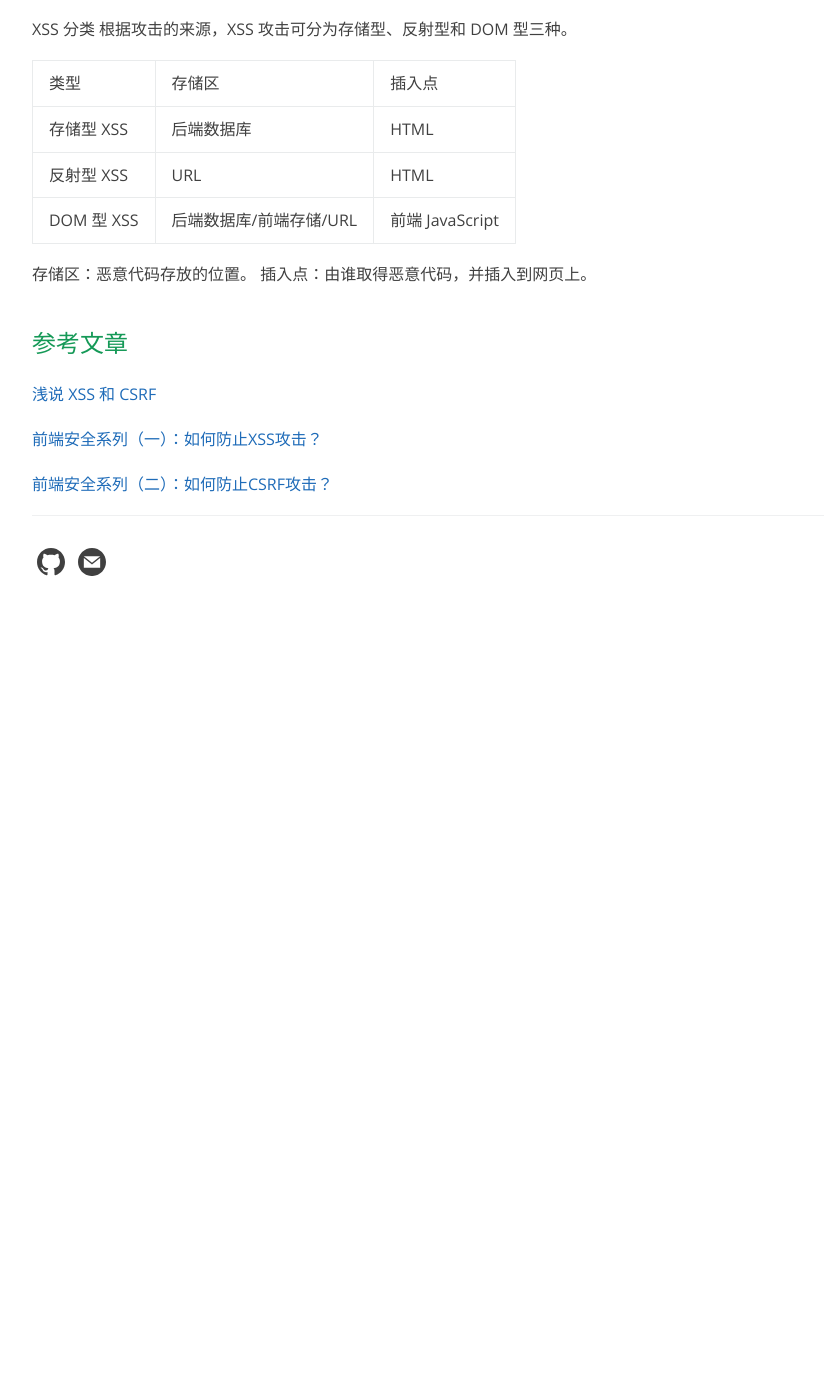
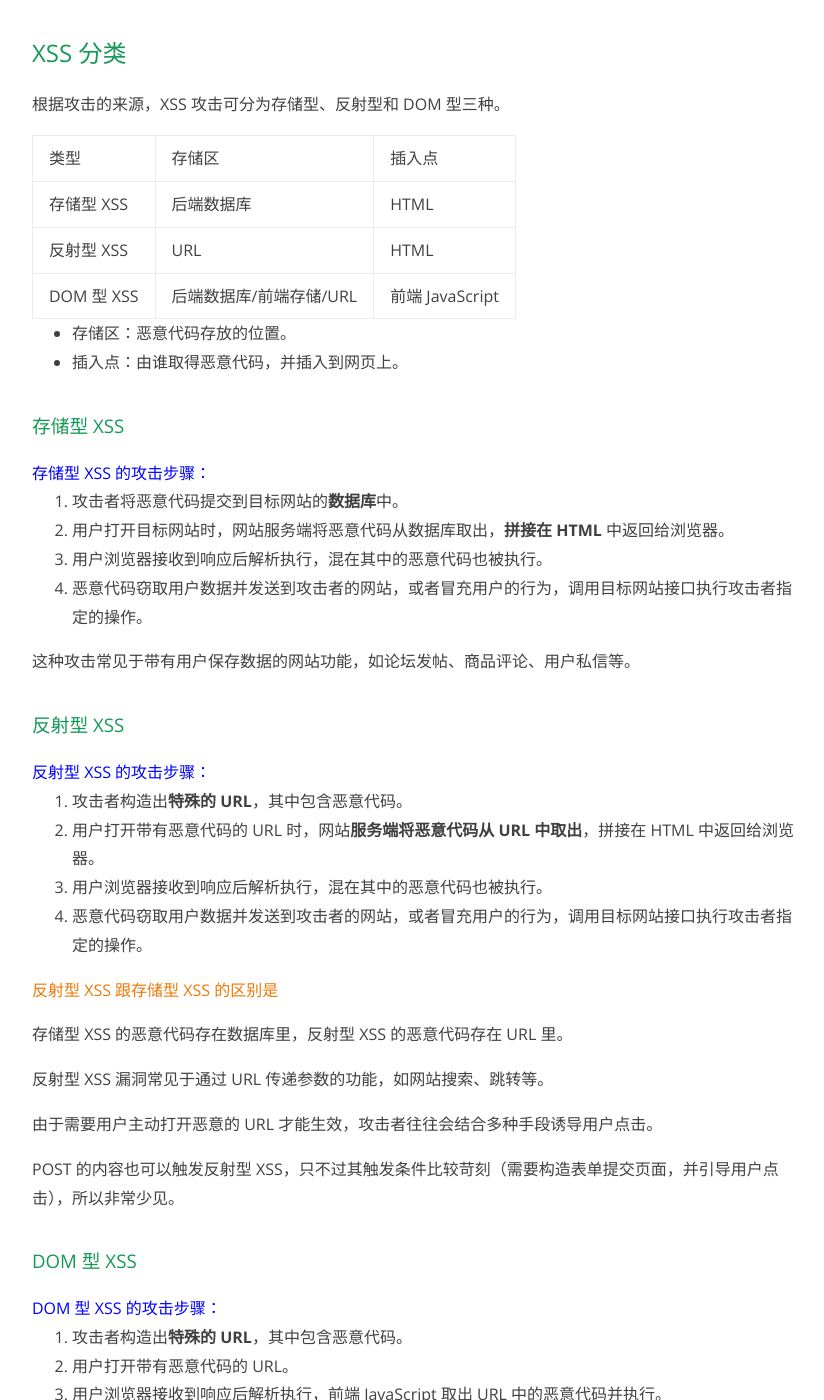
Before and after one commit to higwendolyn/Alias, a Jekyll site: the page built from _posts/2021-02-11-web_security.md, in a window 1280 px wide and 1400 px high, scrolled down 924 px. Shown: the whole window, without its empty margins (64-888 px from the left). Built offline with Jekyll 4.4.1, drawn with Linux system fonts in a browser that asks for light colours; before the commit the page ends 1554 px from its top, so only the background shows below that; some of the changed text lies outside the part shown.

Commit message:
xss攻击和预防

```diff
--- a/_posts/2021-02-11-web_security.md
+++ b/_posts/2021-02-11-web_security.md
@@ -26,7 +26,7 @@ Cross-Site Scripting（跨站脚本攻击）简称 XSS，是一种代码注入
 * Referer （可能来自不可信的来源）
 * Cookie （可能来自其他子域注入）
 
-XSS 分类
+## XSS 分类
 根据攻击的来源，XSS 攻击可分为存储型、反射型和 DOM 型三种。
 
 |类型|存储区|插入点|
@@ -34,8 +34,47 @@ XSS 分类
 |反射型 XSS|URL|HTML|
 |DOM 型 XSS|后端数据库/前端存储/URL|前端 JavaScript|
 
-存储区：恶意代码存放的位置。
-插入点：由谁取得恶意代码，并插入到网页上。
+* 存储区：恶意代码存放的位置。
+* 插入点：由谁取得恶意代码，并插入到网页上。
+
+### 存储型 XSS
+<font style="color: blue;">存储型 XSS 的攻击步骤：</font>
+
+1. 攻击者将恶意代码提交到目标网站的**数据库**中。
+2. 用户打开目标网站时，网站服务端将恶意代码从数据库取出，**拼接在 HTML** 中返回给浏览器。
+3. 用户浏览器接收到响应后解析执行，混在其中的恶意代码也被执行。
+4. 恶意代码窃取用户数据并发送到攻击者的网站，或者冒充用户的行为，调用目标网站接口执行攻击者指定的操作。
+
+这种攻击常见于带有用户保存数据的网站功能，如论坛发帖、商品评论、用户私信等。
+
+### 反射型 XSS
+<font style="color: blue;">反射型 XSS 的攻击步骤：</font>
+
+1. 攻击者构造出**特殊的 URL**，其中包含恶意代码。
+2. 用户打开带有恶意代码的 URL 时，网站**服务端将恶意代码从 URL 中取出**，拼接在 HTML 中返回给浏览器。
+3. 用户浏览器接收到响应后解析执行，混在其中的恶意代码也被执行。
+4. 恶意代码窃取用户数据并发送到攻击者的网站，或者冒充用户的行为，调用目标网站接口执行攻击者指定的操作。
+
+<font style="color: #ec7907;">反射型 XSS 跟存储型 XSS 的区别是</font>
+存储型 XSS 的恶意代码存在数据库里，反射型 XSS 的恶意代码存在 URL 里。
+
+反射型 XSS 漏洞常见于通过 URL 传递参数的功能，如网站搜索、跳转等。
+
+由于需要用户主动打开恶意的 URL 才能生效，攻击者往往会结合多种手段诱导用户点击。
+
+POST 的内容也可以触发反射型 XSS，只不过其触发条件比较苛刻（需要构造表单提交页面，并引导用户点击），所以非常少见。
+
+### DOM 型 XSS
+<font style="color: blue;">DOM 型 XSS 的攻击步骤：</font>
+
+1. 攻击者构造出**特殊的 URL**，其中包含恶意代码。
+2. 用户打开带有恶意代码的 URL。
+3. 用户浏览器接收到响应后解析执行，前端 JavaScript 取出 URL 中的恶意代码并执行。
+4. 恶意代码窃取用户数据并发送到攻击者的网站，或者冒充用户的行为，调用目标网站接口执行攻击者指定的操作。
+
+<font style="color: #ec7907;">DOM 型 XSS 跟前两种 XSS 的区别</font>
+
+DOM 型 XSS 攻击中，取出和执行恶意代码由*浏览器端完成*，属于前端 JavaScript 自身的安全漏洞，而其他两种 XSS 都属于*服务端的安全漏洞*。
 
 ## 参考文章
 
```
